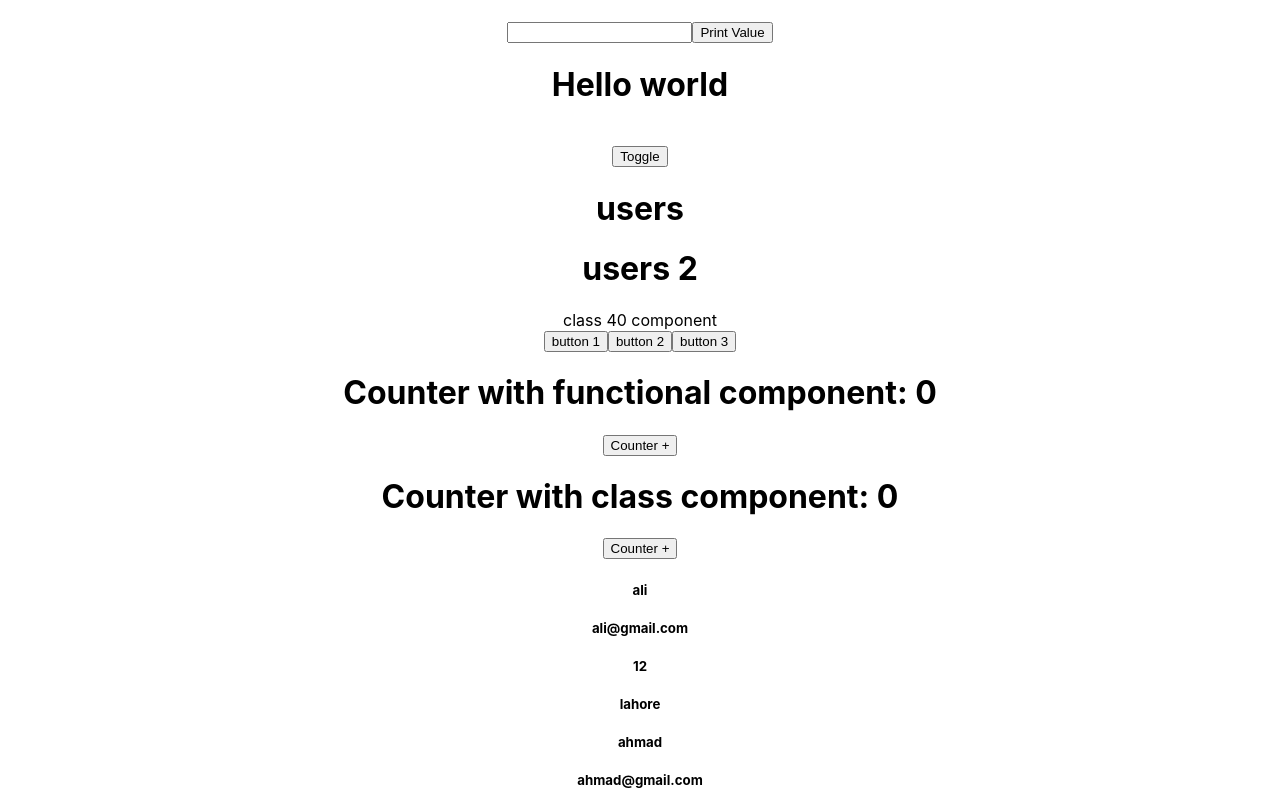
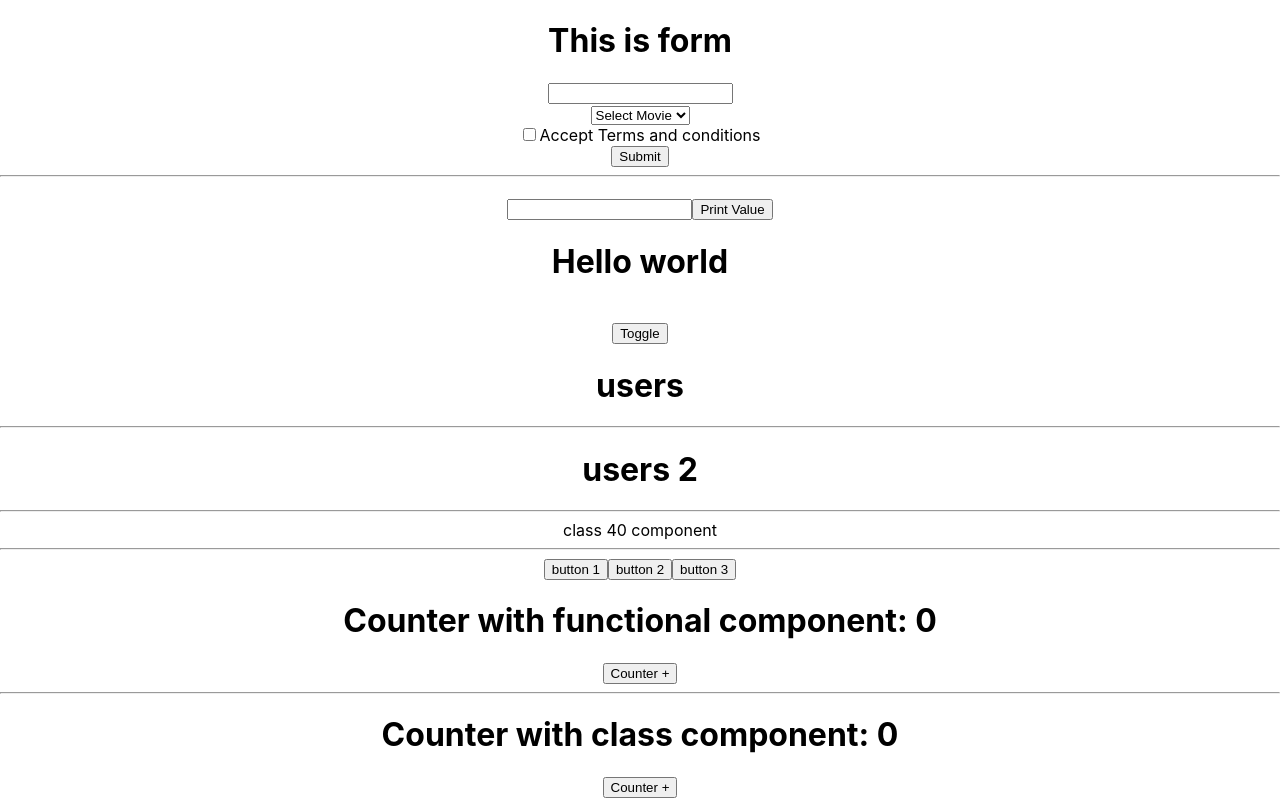
Before and after one commit to Mahreen-Asama/ReactJS, a React (Create React App) app: page / in a window 1280 px wide. Shown: the top 800 px of the page. Built offline with nearby package versions, Linux system fonts and the light colour scheme.

Commit message:
form added

```diff
--- a/src/App.js
+++ b/src/App.js
@@ -6,6 +6,7 @@ import {User3} from './User'
 import React,{useState, Component} from 'react' //useState is a hook, that allows us to maintain state/update state etc.
 import {Student} from './Student';
 import {Student2} from './Student';
+import {Form} from './Form';
 
 //props in functional component
 function App3(){
@@ -14,6 +15,7 @@ function App3(){
       <Student name="ali" email="ali@gmail.com" others={{age:12, address:"lahore"}} />
       <Student name={"ahmad"} email="ahmad@gmail.com" others={{age:12, address:"lahore"}} />
       <Student name={"saad"} email="saad@gmail.com" others={{age:33, address:"lahore"}} />
+      <hr></hr>
     </div>
   );
 }
@@ -24,6 +26,7 @@ function App4(){
       <Student2 name="ali" age="34" others={{age:12, address:"lahore"}}/>
       <Student2 name="ali" age="55" others={{age:12, address:"lahore"}}/>
       <Student2 name="ali" age="34" others={{age:12, address:"lahore"}}/>
+      <hr></hr>
     </div>
   );
 }
@@ -45,6 +48,7 @@ class App2 extends Component{
       <div className="App">
         <h1>Counter with class component: {this.state.data}</h1>
         <button onClick={()=>this.updateData()}>Counter +</button>
+        <hr></hr>
       </div>
     )
   }
@@ -60,6 +64,7 @@ function App1() {
     <div className="App">
       <h1>Counter with functional component: {data}</h1>
       <button onClick={updateData}>Counter +</button>
+      <hr></hr>
     </div>
   );
 }
@@ -79,6 +84,7 @@ function App() {
   }
   return (
     <div className="App">
+      <Form/>
       <h1>{inputValue}</h1>
       {
         input?              //if this variable is true, print value, else null (Ternary statement)
--- /dev/null
+++ b/src/Form.js
@@ -0,0 +1,32 @@
+import logo from './logo.svg';
+import './App.css';
+import { useCallback } from 'react';
+import App from './App';
+import React, { Component,useState} from 'react';
+
+export function Form(){
+    const[name,setName]=useState(null);     //one state for one variable
+    const[movie,setMovie]=useState(null);
+    const[terms,setTnc]=useState(false);
+
+    function getFormData(e){
+        console.log(name,movie,terms);
+        e.preventDefault();             //to prevent page from reloading when form is submitted
+    }
+    return(
+        <div className="App">
+            <h1>This is form</h1>
+            <form onSubmit={getFormData}>
+                <input type="text" onChange={(e)=>setName(e.target.value)}/> <br></br>
+                <select onChange={(e)=>setMovie(e.target.value)}>
+                    <option>Select Movie</option>
+                    <option>Marvel</option>
+                    <option>DC</option>
+                </select> <br></br>
+                <input type="checkbox" onChange={(e)=>setTnc(e.target.checked)}/><span>Accept Terms and conditions</span><br></br>
+                <input type="submit" value="Submit"/>
+            </form>
+            <hr></hr>
+        </div>
+    );
+}
--- a/src/User.js
+++ b/src/User.js
@@ -11,7 +11,10 @@ export class User3 extends Component
 {
   render(){
     return(
-      <div>class {var1} component</div>
+      <div>
+        class {var1} component
+        <hr></hr>
+      </div>
     )
   }
 }
@@ -20,6 +23,7 @@ function User() {
   return (
     <div className="App">
       <h1>users</h1>
+      <hr></hr>
     </div>
   );
 }
@@ -31,6 +35,7 @@ export function User2() {
   return (
     <div className="App">
       <h1>users 2</h1>
+      <hr></hr>
     </div>
   );
 }
```
